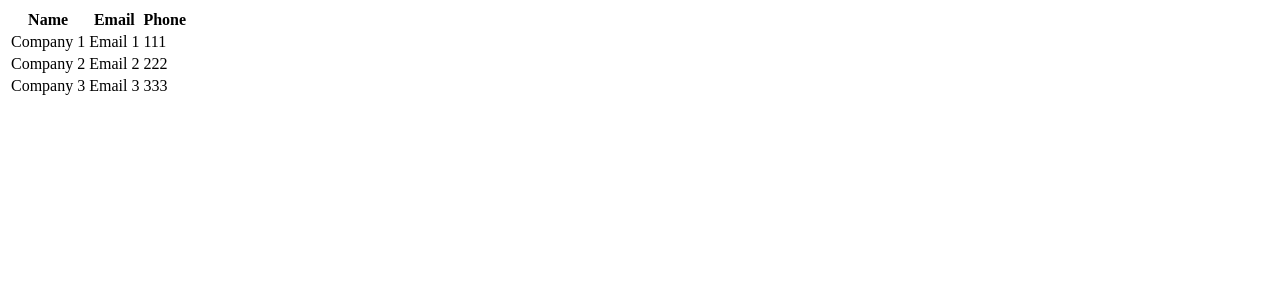
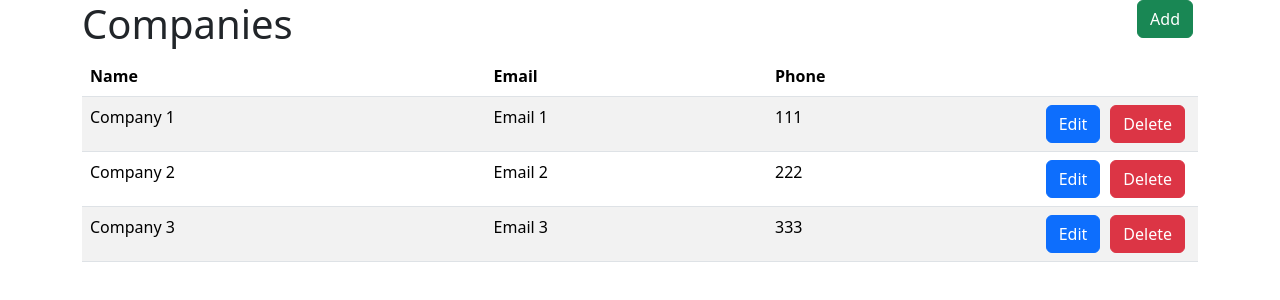
Before and after one commit to SSWConsulting/ng-workshop-bris-jan-2024, an Angular app: page / in a window 1280 px wide. Shown: the top 300 px of the page. Built offline with nearby package versions, Linux system fonts and the light colour scheme.

Commit message:
add styling

```diff
--- a/package.json
+++ b/package.json
@@ -21,6 +21,9 @@
     "@angular/platform-server": "^17.0.0",
     "@angular/router": "^17.0.0",
     "@angular/ssr": "^17.0.10",
+    "@ng-bootstrap/ng-bootstrap": "^16.0.0",
+    "@popperjs/core": "^2.11.8",
+    "bootstrap": "^5.3.2",
     "express": "^4.18.2",
     "rxjs": "~7.8.0",
     "tslib": "^2.3.0",
@@ -30,6 +33,7 @@
     "@angular-devkit/build-angular": "^17.0.10",
     "@angular/cli": "^17.0.10",
     "@angular/compiler-cli": "^17.0.0",
+    "@angular/localize": "^17.0.0",
     "@types/express": "^4.17.17",
     "@types/jasmine": "~5.1.0",
     "@types/node": "^18.18.0",
--- a/src/app/app.component.html
+++ b/src/app/app.component.html
@@ -1 +1,3 @@
-<fbc-company-list></fbc-company-list>
+<div class="container">
+  <fbc-company-list></fbc-company-list>
+</div>
--- a/src/app/app.module.ts
+++ b/src/app/app.module.ts
@@ -5,6 +5,7 @@
 import { AppComponent } from './app.component';
 import { FormsModule } from '@angular/forms';
 import { CompanyListComponent } from './company/company-list/company-list.component';
+import { NgbModule } from '@ng-bootstrap/ng-bootstrap';
 
 @NgModule({
   declarations: [
@@ -14,7 +15,8 @@
   imports: [
     BrowserModule,
     FormsModule,
-    AppRoutingModule
+    AppRoutingModule,
+    NgbModule
   ],
   providers: [
     provideClientHydration()
--- a/src/app/company/company-list/company-list.component.html
+++ b/src/app/company/company-list/company-list.component.html
@@ -1,4 +1,9 @@
-<table>
+<h1>
+  Companies
+  <button class="btn btn-success float-end">Add</button>
+</h1>
+
+<table class="table table-striped">
   <thead>
     <tr>
       <th>Name</th>
@@ -13,7 +18,10 @@
         <td>{{ company.name }}</td>
         <td>{{ company.email }}</td>
         <td>{{ company.phone }}</td>
-        <td></td>
+        <td class="company-actions">
+          <button class="btn btn-primary">Edit</button>
+          <button class="btn btn-danger">Delete</button>
+        </td>
       </tr>
     }
     @empty {
--- a/src/app/company/company-list/company-list.component.scss
+++ b/src/app/company/company-list/company-list.component.scss
@@ -0,0 +1,10 @@
+.company-actions {
+  width: 140px;
+  white-space: nowrap;
+
+}
+
+
+.btn {
+  margin: 0 5px;
+}
--- a/src/main.ts
+++ b/src/main.ts
@@ -1,3 +1,5 @@
+/// <reference types="@angular/localize" />
+
 import { platformBrowserDynamic } from '@angular/platform-browser-dynamic';
 
 import { AppModule } from './app/app.module';
--- a/src/styles.scss
+++ b/src/styles.scss
@@ -1 +1,4 @@
 /* You can add global styles to this file, and also import other style files */
+
+/* Importing Bootstrap SCSS file. */
+@import 'bootstrap/scss/bootstrap';
--- a/tsconfig.app.json
+++ b/tsconfig.app.json
@@ -4,7 +4,8 @@
   "compilerOptions": {
     "outDir": "./out-tsc/app",
     "types": [
-      "node"
+      "node",
+      "@angular/localize"
     ]
   },
   "files": [
```
Also changed, not shown: 2 other files (tests, documents, lock files or other folders).
